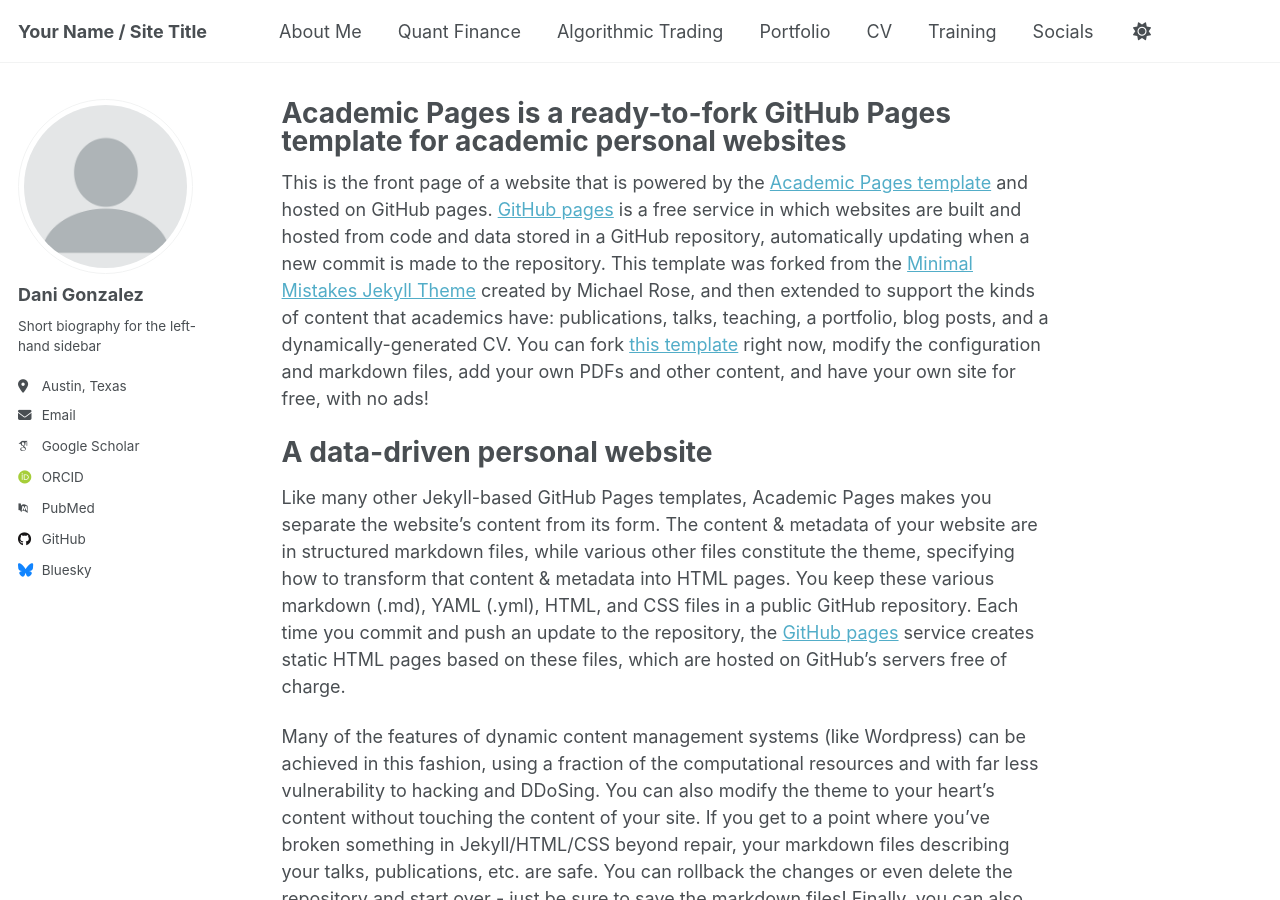
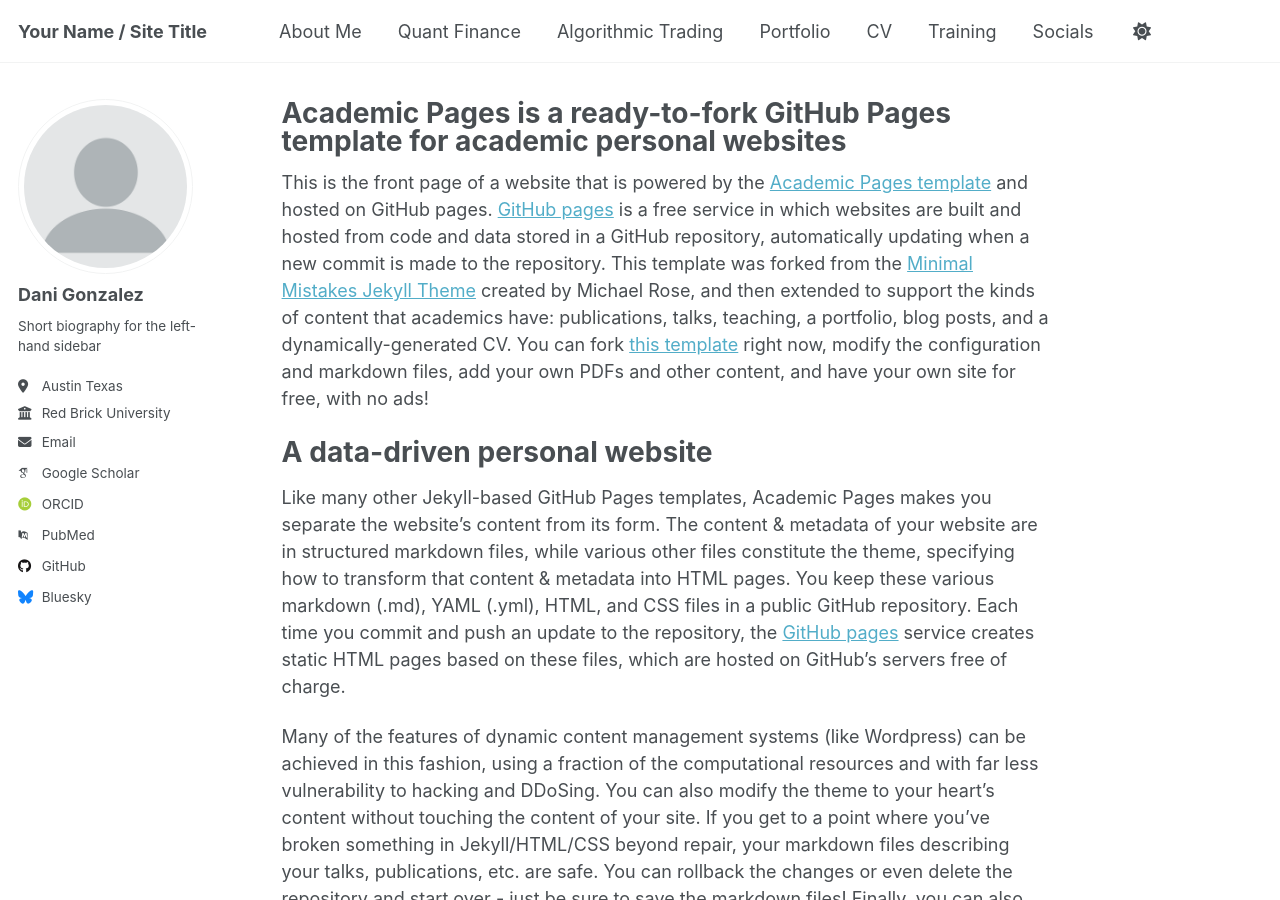
Before and after one commit to dani-gonzalez-muela/Web, a Jekyll site: the page built from _pages/about.md, in a window 1280 px wide and 900 px high. Built offline with Jekyll 4.4.1, drawn with Linux system fonts in a browser that asks for light colours; some web fonts are replaced.

Commit message:
Update _config.yml

```diff
--- a/_config.yml
+++ b/_config.yml
@@ -26,8 +26,8 @@ author:
   name             : "Dani Gonzalez"
   pronouns         : # example: "she/her"
   bio              : "Short biography for the left-hand sidebar"
-  location         : "Austin, Texas"
-  employer         : #"Red Brick University"
+  location         : "Austin Texas"
+  employer         : "Red Brick University"
   uri              : # URL
   email            : "none@example.org"
 
```
